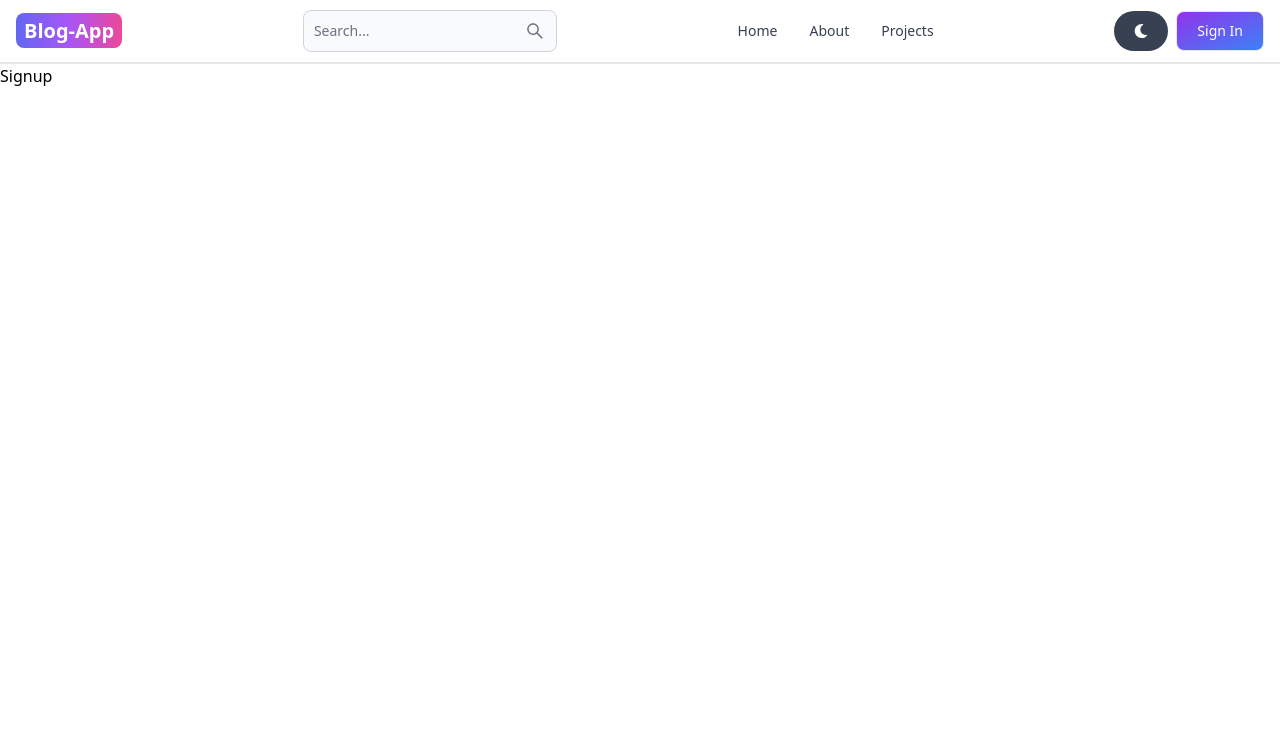
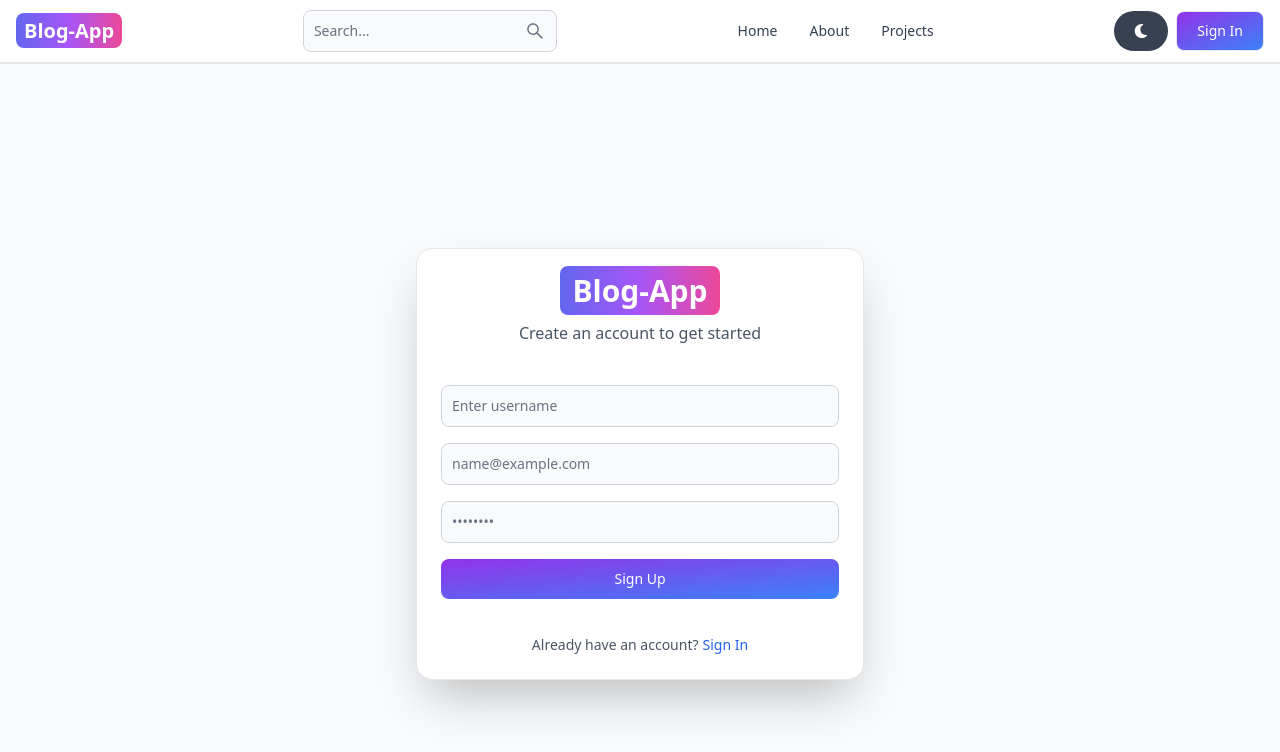
Before and after one commit to Humais77/Blog-App, a React (Vite) app in the folder frontend/: page /sign-up in a window 1280 px wide. Shown: the top 752 px of the page. Built offline with nearby package versions, Linux system fonts and the light colour scheme.

Commit message:
create signup page ui

```diff
--- a/frontend/src/pages/Signup.jsx
+++ b/frontend/src/pages/Signup.jsx
@@ -1,9 +1,54 @@
-import React from 'react'
+import { Button, Label, TextInput, Card } from "flowbite-react";
+import React from "react";
+import { Link } from "react-router-dom";
 
 const Signup = () => {
   return (
-    <div>Signup</div>
-  )
-}
+    <div className="min-h-screen flex items-center justify-center bg-gray-50 dark:bg-gray-900 p-6">
+      <Card className="w-full max-w-md shadow-2xl rounded-2xl">
+        <div className="text-center">
+          <Link
+            to="/"
+            className="text-3xl font-extrabold bg-gradient-to-r from-indigo-500 via-purple-500 to-pink-500 text-white px-3 py-1 rounded-lg"
+          >
+            Blog-App
+          </Link>
+          <p className="mt-3 text-gray-600 dark:text-gray-300">
+            Create an account to get started
+          </p>
+        </div>
 
-export default Signup
+        <form className="flex flex-col gap-4 mt-6">
+          <div>
+            <Label htmlFor="username" value="Username" />
+            <TextInput id="username" type="text" placeholder="Enter username" required />
+          </div>
+          <div>
+            <Label htmlFor="email" value="Email" />
+            <TextInput id="email" type="email" placeholder="name@example.com" required />
+          </div>
+          <div>
+            <Label htmlFor="password" value="Password" />
+            <TextInput id="password" type="password" placeholder="••••••••" required />
+          </div>
+          <Button
+
+            type="submit"
+            className="bg-gradient-to-br from-purple-600 to-blue-500 text-white hover:bg-gradient-to-bl focus:ring-blue-300 dark:focus:ring-blue-800"
+          >
+            Sign Up
+          </Button>
+        </form>
+
+        <div className="flex justify-center gap-1 mt-5 text-sm">
+          <span className="text-gray-600 dark:text-gray-300">Already have an account?</span>
+          <Link to="/sign-in" className="text-blue-600 hover:underline">
+            Sign In
+          </Link>
+        </div>
+      </Card>
+    </div>
+  );
+};
+
+export default Signup;
```
